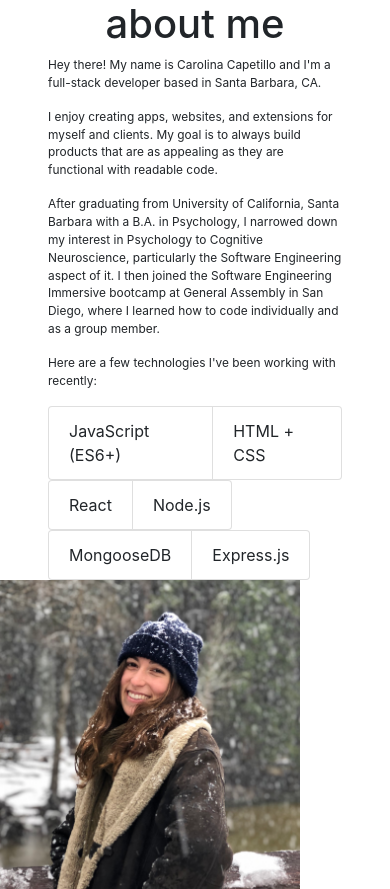
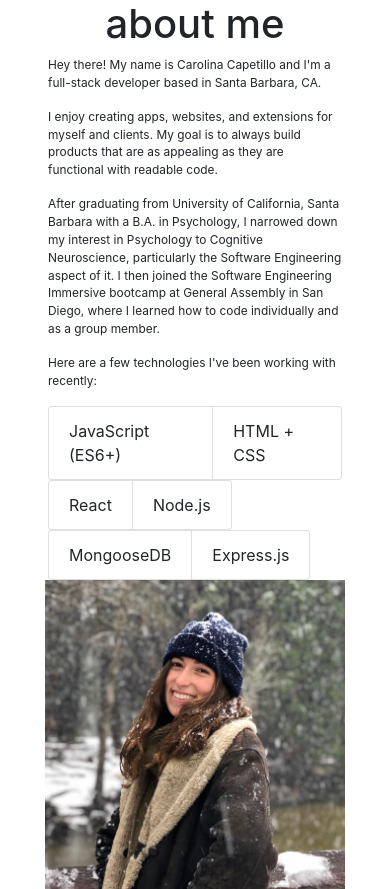
Before and after one commit to capetillo/carolina-portfolio, a React (Create React App) app: page / in a window 390 px wide. Built offline with nearby package versions, Linux system fonts and the light colour scheme.

Commit message:
centers photo on phone view

```diff
--- a/src/App.css
+++ b/src/App.css
@@ -5,9 +5,16 @@
   justify-content: space-between;
 }
 
+.photo {
+  text-align: center;
+}
+
 .caro {
+  display: inline-block;
   width: 300px;
+  align-content: center;
 }
+
 
 p {
   font-size: calc(0.5em + 1vw);
--- a/src/App.js
+++ b/src/App.js
@@ -15,7 +15,9 @@ function App() {
           <About />
         </Col>
         <Col sm={12} md={6} className="align-self-center">
+          <div className="photo">
           <img src={carolina} alt="Carolina, me, the creator of this portfolio" className="caro"/>
+          </div>
         </Col>
       </Row>
     </div>
```
